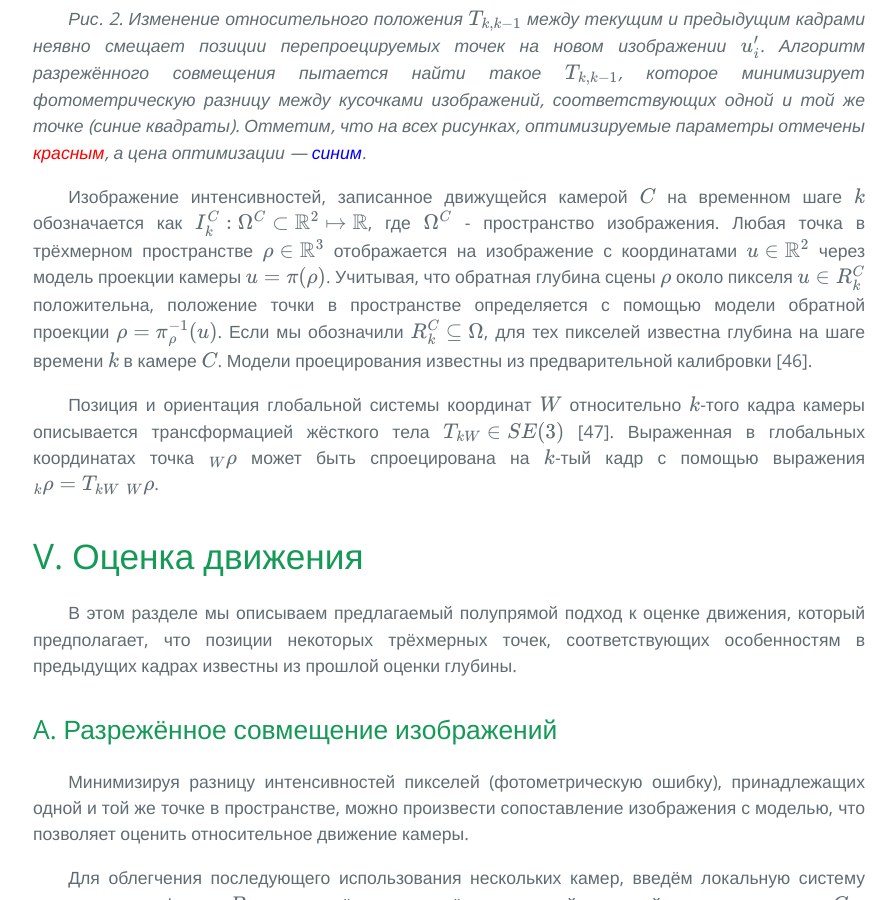
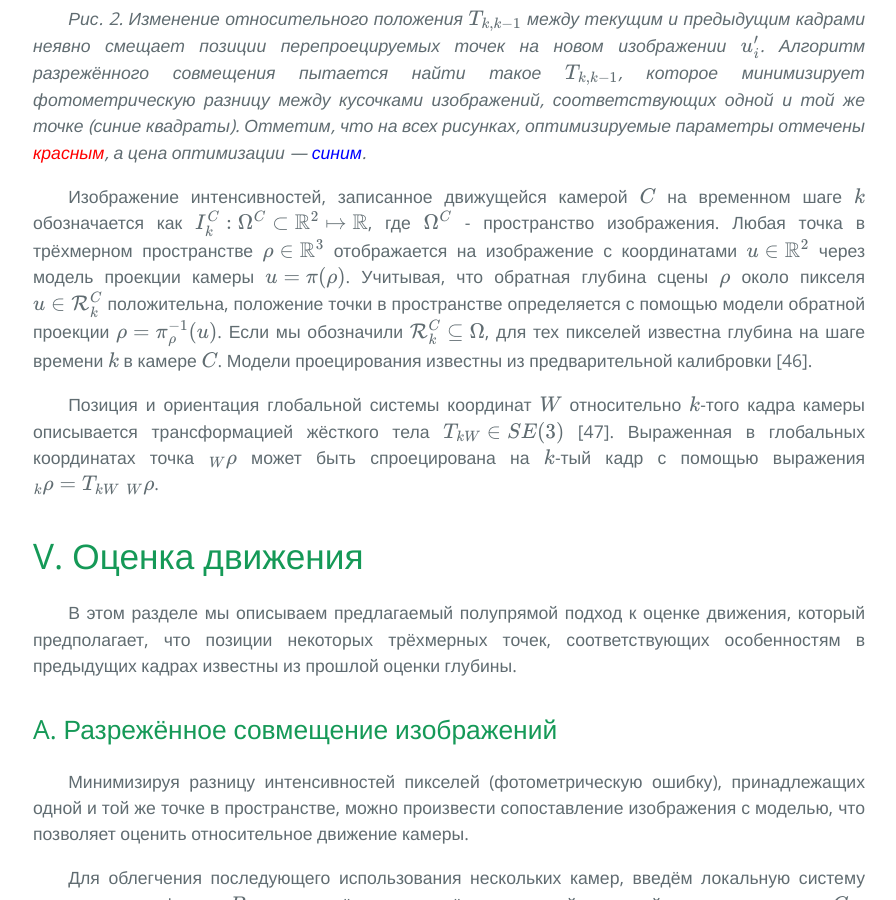
Before and after one commit to i-v-s/slam, a Jekyll site: the page built from svo2.md, in a window 1280 px wide and 900 px high, scrolled down 7697 px. Shown: the whole window, without its empty margins (191-1087 px from the left). Built offline with Jekyll 4.4.1, drawn with Linux system fonts in a browser that asks for light colours; our own code applies the rules of GitHub Pages for plain Markdown files; formulas are drawn with MathJax 3.

Commit message:
Updated svo2.md

```diff
--- a/svo2.md
+++ b/svo2.md
@@ -299,9 +299,10 @@ along intensity gradient edges. Фильтры инициализируются
 Любая точка в трёхмерном пространстве $$\rho \in \mathbb{R}^{3}$$ отображается на изображение
 с координатами $$u \in \mathbb{R}^{2}$$ через модель проекции камеры
 $$u = \pi(\rho)$$. Учитывая, что обратная глубина сцены $$\rho$$ около пикселя
-$$u \in R_{k}^{C} $$ положительна, положение точки в пространстве определяется с помощью
+$$u \in \mathcal{R}_{k}^{C} $$ положительна,
+положение точки в пространстве определяется с помощью
 модели обратной проекции $$ \rho = \pi_{\rho}^{−1} (u) $$. Если мы обозначили
-$$ R_{k}^{C} \subseteq \Omega $$, для тех пикселей известна глубина на шаге времени
+$$ \mathcal{R}_{k}^{C} \subseteq \Omega $$, для тех пикселей известна глубина на шаге времени
 $$k$$ в камере $$C$$. Модели проецирования известны из предварительной калибровки [46].
 
 Позиция и ориентация глобальной системы координат $$W$$
```
